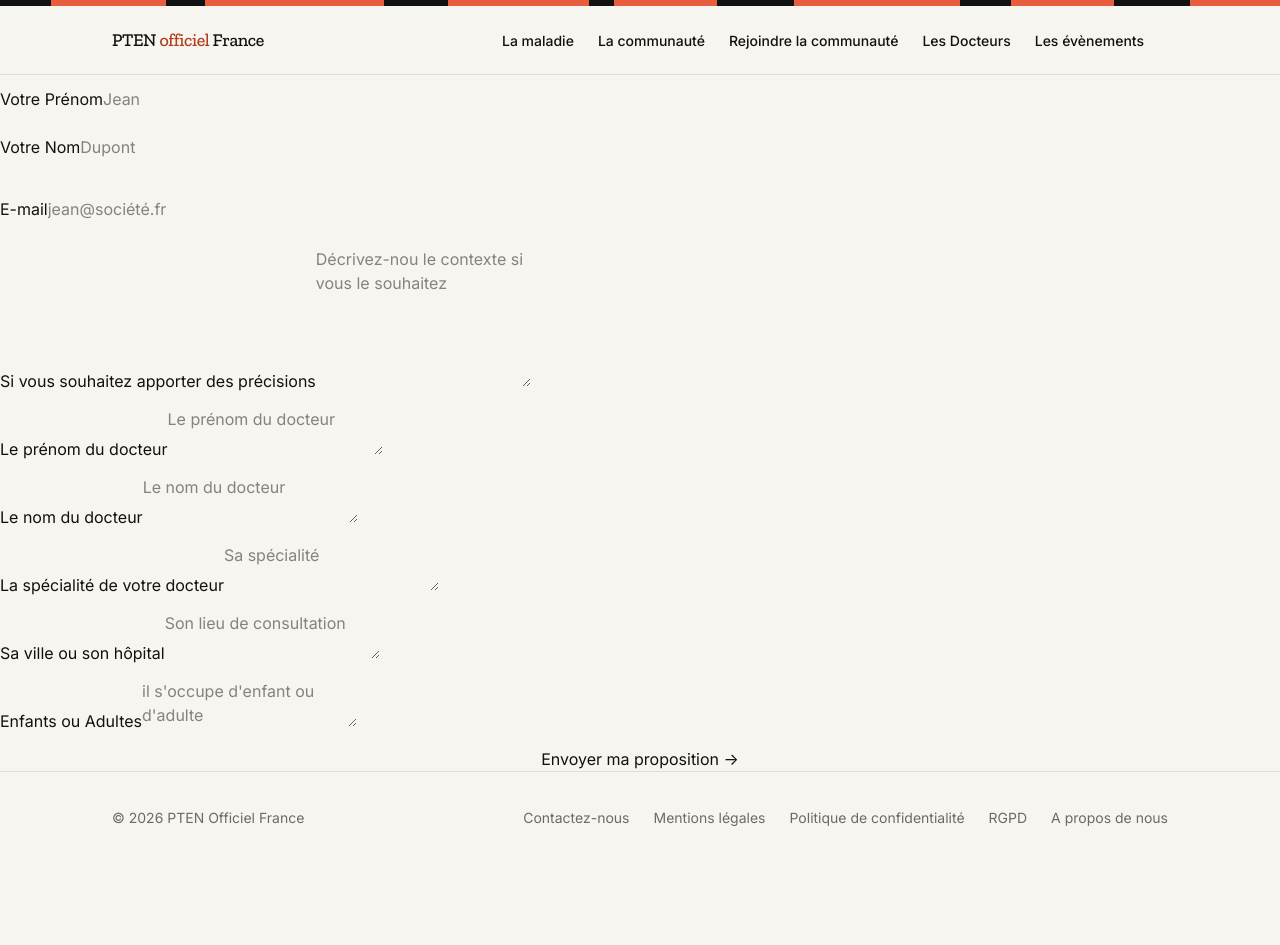
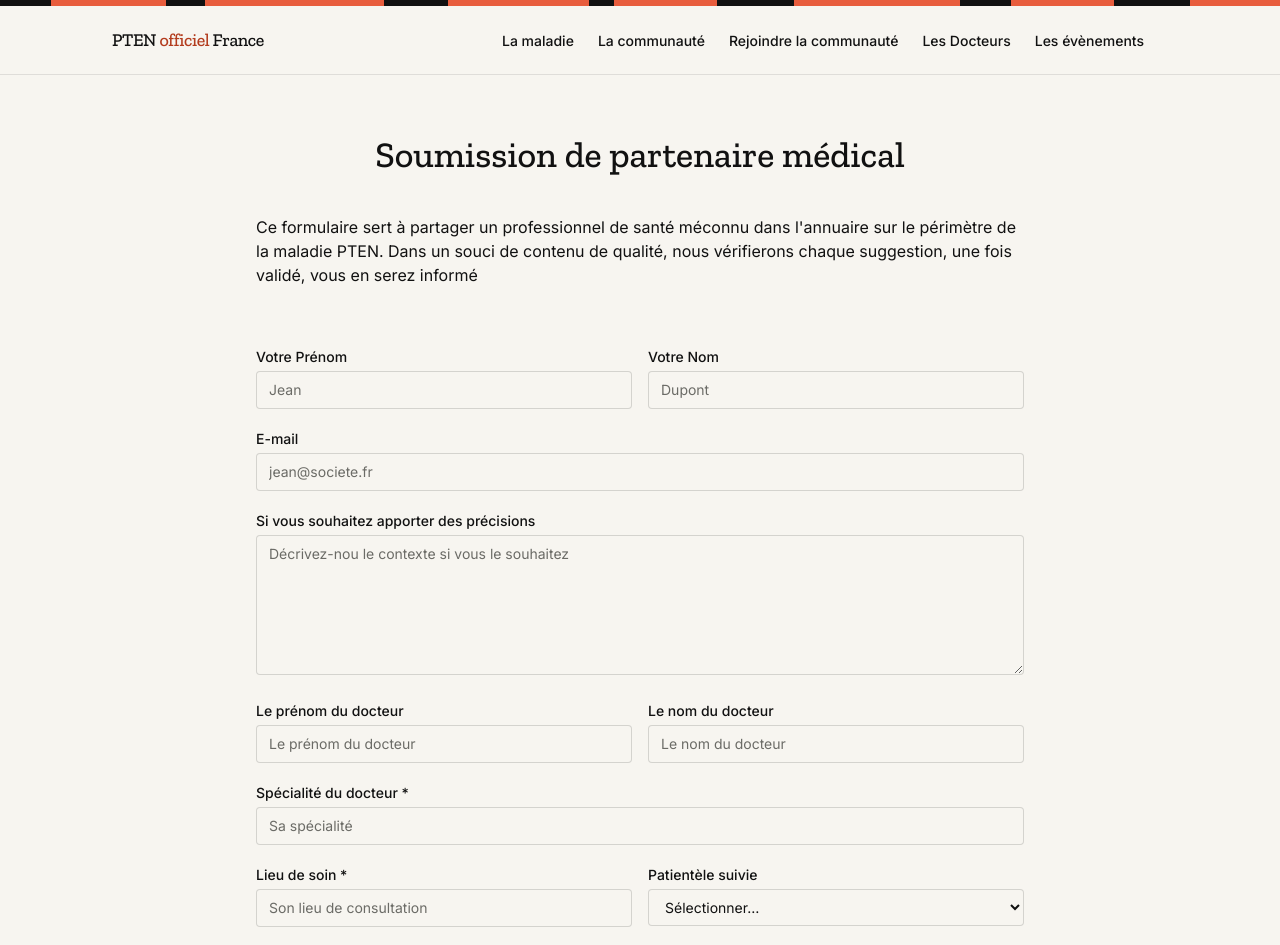
Before and after one commit to rchouhani/ptenofficielfrance, a Next.js app: page /pages/formNewDoctor in a window 1280 px wide. Shown: the top 945 px of the page. Before the commit the page ends 864 px from the top, so only its background shows below. Built offline with nearby package versions, Linux system fonts and the light colour scheme.

Commit message:
add: enhance FormNewDoctor component with improved form handling and validation

```diff
--- a/app/component/FormNewDoctor.tsx
+++ b/app/component/FormNewDoctor.tsx
@@ -1,6 +1,6 @@
 'use client'
 
-import { useState } from "react"
+import { useId, useState } from "react"
 
 export default function FormNewDoctor () {
     const [error, setError] = useState('')
@@ -16,33 +16,75 @@ export default function FormNewDoctor () {
     const [category, setCategory] = useState('')
     const [message, setMessage] = useState('')
 
+    const formId = useId();
+    const fieldId = (name: string) => `${formId}-${name}`;
+
+    const inputClassName = "w-full rounded border border-ink/15 bg-paper px-3 py-2 text-sm text-ink placeholder:text-muted focus:border-accent focus:outline-none";
+    const labelClassName = "mb-1 block text-sm font-medium text-ink"
+
      if (sent) {
     return (
-      <div style={{
-        padding: '28px 24px',
-        background: 'var(--color-muted)',
-        border: '1px solid var(--color-accent-text)',
-        borderRadius: '8px',
-        textAlign: 'center',
-      }}>
-        <div style={{ fontSize: '40px', marginBottom: '14px' }}>✅</div>
-        <div style={{ fontFamily: 'var(--font-display)', fontSize: '16px', fontWeight: 700, color: 'red', marginBottom: '8px' }}>
+      <div role="status" className="rounded-lg border border-accent/40 bg-ink/5 p-7 text-center">
+        <div className="mb-3 text-4xl">✅</div>
+        <p className="mb-2 font-display text-base font-bold text-ink">
           Message envoyé !
-        </div>
-        <p style={{ fontSize: '13px' }}>
-          Par souci de conformité, nous devons vérifier ce qui est proposé par les adhérents. <strong style={{ color: 'var(--color-accent-text)' }}>{email}</strong>
+        </p>
+        <p className="text-sm text-ink/80">
+          Par souci de conformité, nous devons vérifier ce qui est proposé par les adhérents. <strong className="text-accent-text">{email}</strong>
         </p>
       </div>
     )
   }
 
     return (
-    <div style={{ display: 'flex', flexDirection: 'column', gap: '14px' }}>
-      <div>
+      <>
+<div className="mx-auto flex w-full max-w-3xl flex-col gap-5">
+  <h1 className="text-center text-4xl mt-15">Soumission de partenaire médical</h1>
+    <span className="mb-15 mt-5">
+      <p>Ce formulaire sert à partager un professionnel de santé méconnu dans l'annuaire sur le périmètre de la maladie PTEN.
+      Dans un souci de contenu de qualité, nous vérifierons chaque suggestion, une fois validé, vous en serez informé</p>
+    </span>
+</div>
+<form className="mx-auto flex w-full max-w-3xl flex-col gap-5"
+      onSubmit={async (event) => {
+        event.preventDefault();
+        if (!doctorFirstname || !doctorLastname || !specialite || !cityConsultation) {
+          setError("Veuillez remplir tous les champs obligatoires.");
+          return;
+        }
+        setError("");
+        setLoading(true);
+        try {
+          const res = await fetch("/api/formNewDoctor", {
+            method: "POST",
+            headers: { "content-type": "application/json" },
+            body: JSON.stringify({
+              userFirstname,
+              userLastname,
+              doctorFirstname,
+              doctorLastname,
+              cityConsultation,
+              specialite,
+              category,
+              email,
+              message,
+            }),
+          });
+          if (!res.ok) throw new Error();
+          setSent(true);
+        } catch {
+          setError("Une erreur est survenue. Veuillez réessayer ou nous appeler directement.");
+        } finally {
+          setLoading(false);
+        }
+      }}
+>
+      <div className="grid gap-4 sm:grid-cols-2">
         <div>
-          <label>Votre Prénom</label>
+          <label htmlFor={fieldId("user-firstname")} className={labelClassName}>Votre Prénom</label>
           <input
-            className="h-12"
+            id={fieldId("user-firstname")}
+            className={inputClassName}
             type="text"
             placeholder="Jean"
             value={userFirstname}
@@ -50,9 +92,10 @@ export default function FormNewDoctor () {
           />
         </div>
         <div>
-          <label>Votre Nom</label>
+          <label htmlFor={fieldId("userLastname")} className={labelClassName}>Votre Nom</label>
           <input
-            className="h-12"
+            id={fieldId("usserLastname")}
+            className={inputClassName}
             type="text"
             placeholder="Dupont"
             value={userLastname}
@@ -62,78 +105,104 @@ export default function FormNewDoctor () {
       </div>
 
       <div>
-        <label>E-mail</label>
+        <label htmlFor={fieldId("email")} className={labelClassName}>E-mail</label>
         <input
-          className="h-12"
+          id={fieldId("email")}
+          className={inputClassName}
           type="email"
-          placeholder="jean@société.fr"
+          placeholder="jean@societe.fr"
           value={email}
           onChange={(e) => setEmail(e.target.value)}
         />
       </div>
 
-      <div className="form-field">
-        <label>Si vous souhaitez apporter des précisions</label>
+      <div>
+        <label htmlFor={fieldId(message)} className={labelClassName}>Si vous souhaitez apporter des précisions</label>
         <textarea
-          className="h-12"
-          style={{ height: '140px' }}
+          id={fieldId(message)}
+          className={`${inputClassName} min-h-[140px]`}
           placeholder="Décrivez-nou le contexte si vous le souhaitez"
           value={message}
           onChange={(e) => setMessage(e.target.value)}
         />
       </div>
 
-      <div className="form-field">
-        <label>Le prénom du docteur</label>
-        <textarea
-          className="h-12"
-          // style={{ height: '140px' }}
+    <div className="grid gap-4 sm:grid-cols-2">
+      <div>
+        <label htmlFor={fieldId(doctorFirstname)} className={labelClassName}>Le prénom du docteur</label>
+        <input
+          id={fieldId(doctorFirstname)}
+          className={inputClassName}
+          type="text"
           placeholder="Le prénom du docteur"
           value={doctorFirstname}
           onChange={(e) => setDoctorFirstname(e.target.value)}
+          required
+          aria-label="true"
         />
       </div>
-      <div className="form-field">
-        <label>Le nom du docteur</label>
-        <textarea
-          className="h-12"
-          // style={{ height: '140px' }}
-          placeholder="Le nom du docteur"
-          value={doctorLastname}
-          onChange={(e) => setDoctorLastname(e.target.value)}
-        />
+      <div>
+        <label htmlFor={fieldId(doctorLastname)} className={labelClassName}>Le nom du docteur</label>
+        <input
+            id={fieldId("doctorLastname")}
+            className={inputClassName}
+            type="text"
+            placeholder="Le nom du docteur"
+            value={doctorLastname}
+            onChange={(e) => setDoctorLastname(e.target.value)}
+            required
+            aria-required="true"
+          />
       </div>
+    </div>
 
       <div className="form-field">
-        <label>La spécialité de votre docteur</label>
-        <textarea
-          className="h-12"
-          // style={{ height: '140px' }}
+        <label htmlFor={fieldId("specialite")} className={labelClassName}>
+          Spécialité du docteur <span aria-hidden="true">*</span>
+        </label>
+        <input
+          id={fieldId("specialite")}
+          className={inputClassName}
+          type="text"
           placeholder="Sa spécialité"
           value={specialite}
           onChange={(e) => setSpecialite(e.target.value)}
+          required
+          aria-required="true"
         />
       </div>
-
-      <div className="form-field">
-        <label>Sa ville ou son hôpital</label>
-        <textarea
-          className="h-12"
+    <div className="grid gap-4 sm:grid-cols-2">
+      <div>
+         <label htmlFor={fieldId("ville")} className={labelClassName}>
+          Lieu de soin <span aria-hidden="true">*</span>
+        </label>
+        <input
+          id={fieldId("ville")}
+          className={inputClassName}
+          type="text"
           placeholder="Son lieu de consultation"
           value={cityConsultation}
           onChange={(e) => setCityConsultation(e.target.value)}
+          required
+          aria-required="true"
         />
       </div>
-
-      <div className="form-field">
-        <label>Enfants ou Adultes</label>
-        <textarea
-          className="h-12"
-          placeholder="il s'occupe d'enfant ou d'adulte"
+      <div>
+       <label htmlFor={fieldId("category")} className={labelClassName}>
+          Patientèle suivie
+        </label>
+        <select
+          id={fieldId("category")}
+          className={inputClassName}
           value={category}
           onChange={(e) => setCategory(e.target.value)}
-        />
+        >
+          <option value="">Sélectionner…</option>
+          <option value="child">Enfant</option>
+          <option value="adult">Adulte</option>
+        </select>
       </div>
+    </div>
 
       {error && (
         <p style={{ fontSize: '13px', color: '#f87171', textAlign: 'center' }}>
@@ -142,39 +211,13 @@ export default function FormNewDoctor () {
       )}
 
       <button
-            type="button"
-            className="form-submit"
+            type="submit"
             disabled={loading}
-            onClick={async () => {
-              if (!doctorFirstname || !doctorLastname || !specialite || !cityConsultation){
-              setError('Veuillez remplir tous les champs obligatoires.')
-              return
-            }
-          setError('')
-          setLoading(true)
-          try {
-            const res = await fetch('/api/formNewDoctor', {
-              method: 'POST',
-              headers: { 'content-type': 'application/json' },
-              body: JSON.stringify({ userFirstname, userLastname, category, specialite, cityConsultation, doctorFirstname, doctorLastname, email, message }),
-            })
-            if (!res.ok) throw new Error()
-              setSent(true)
-          } catch {
-            setError('Une erreur est survenue. Veuillez réessayer ou nous appeler directement.')
-          } finally {
-            setLoading (false)
-          }
-         }}
+            className="rounded-sm bg-ink mb-15 px-4 py-3 text-sm font-semibold text-paper transition-colors hover:bg-accent disabled:cursor-not-allowed disabled:opacity-60"
       >
         {loading ? 'Envoi en cours...' : 'Envoyer ma proposition →'}
       </button>
-
-      {/* <p className="form-note">
-        Champs * obligatoires · Réponse sous 24h ouvrées<br />
-        Ou appelez directement le{' '}
-        <a href="#">lien de bas de page formulaire</a>
-      </p> */}
-    </div>
+</form>
+</>
   )
 }
```
